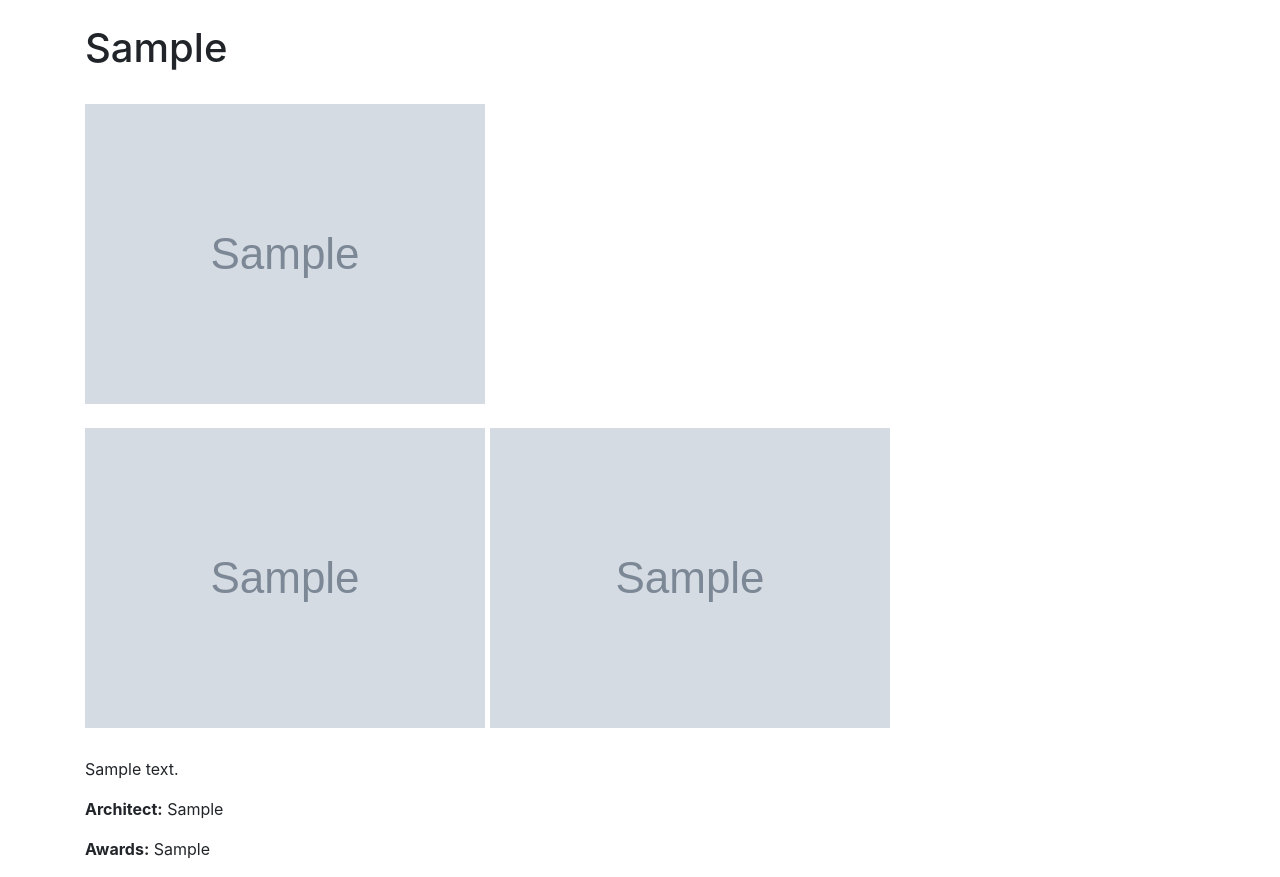
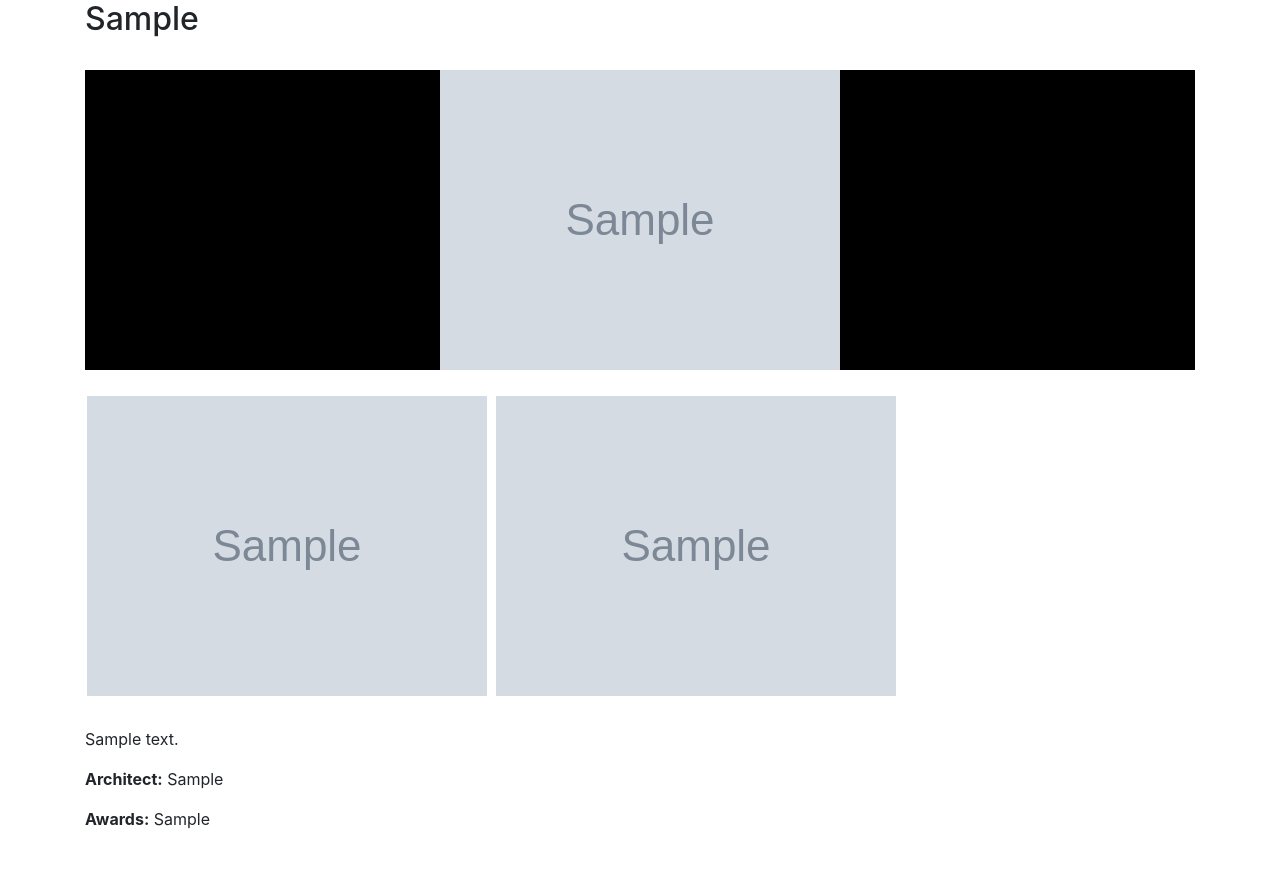
Before and after one commit to robalford/ahi_django, a Django app: a page that uses alford_homes_inc/templates/base.html in a window 1280 px wide. Shown: the part 56-933 px from the top of the page. After the commit the page ends 885 px from the top, so only its background shows below. Run offline with Django 3.2, Linux system fonts and the light colour scheme; tables that the repository leaves empty hold one stand-in row (values such as "Sample post"); grey boxes marked "Sample" are stand-in pictures; some libraries are stand-ins or nearby versions.

Commit message:
Bootstrap carousel for photo gallery
Turned off the auto cycling with the data-interval attribute. Tweaked the photo dimensions in the ImageSpec model fields to get landscape and portrait to align correctly. Center portrait against a black background. Use Font Awesome for prev/next icons and add some css to center controls.

```diff
--- a/alford_homes_inc/static/css/styles.css
+++ b/alford_homes_inc/static/css/styles.css
@@ -1,9 +1,42 @@
 /* Custom styles. Put these here until your get the SASS stuff figured out */
 
+/* Portrait orientation for carousel. Position in center of containing div */
+#project-carousel {
+  background-color: black;
+}
+
+.portrait {
+  margin:0 auto;
+}
+
+
+/* Font Awesome carousel controls. Set halfway up containing div */
+.fa-angle-left {
+  color: white;
+  margin-left: 25px;
+  position: absolute;
+  top: 50%;
+  transform: translateY(-50%);
+}
+
+.fa-angle-right {
+  color: white;
+  margin-left: 95%;
+  position: absolute;
+  top: 50%;
+  transform: translateY(-50%);
+}
+
+/* Thumbnails */
 .thumbnail {
   margin-bottom: 5px;
+  border: 2px solid white;
 }
 
-#thumbnail-hover {
+.thumbnail:hover {
   border: 2px solid #b94a48;
 }
+
+.thumbnail-current {
+  border: 2px solid #b94a48;
+}
--- a/alford_homes_inc/templates/base.html
+++ b/alford_homes_inc/templates/base.html
@@ -18,7 +18,7 @@
     <link rel="stylesheet" href="https://maxcdn.bootstrapcdn.com/bootstrap/4.0.0-alpha.4/css/bootstrap.min.css" integrity="sha384-2hfp1SzUoho7/TsGGGDaFdsuuDL0LX2hnUp6VkX3CUQ2K4K+xjboZdsXyp4oUHZj" crossorigin="anonymous">
 
     <!-- Your stuff: Third-party CSS libraries go here -->
-
+    <script src="https://use.fontawesome.com/6c5c7f44ee.js"></script>
     <!-- This file stores project-specific CSS -->
     <link href="{% static 'css/project.css' %}" rel="stylesheet">
     <link href="{% static 'css/styles.css' %}" rel="stylesheet">
--- a/portfolio/models.py
+++ b/portfolio/models.py
@@ -3,6 +3,7 @@ from django.utils.safestring import mark_safe
 
 from imagekit.models import ImageSpecField
 from imagekit.processors import ResizeToFill, SmartResize
+
 
 class BasePhoto(models.Model):
     PORTRAIT = 'P'
@@ -14,11 +15,11 @@ class BasePhoto(models.Model):
     photo = models.ImageField(upload_to='project_photos/')
     orientation = models.CharField(max_length=1, choices=ORIENTATION_CHOICES)
     portrait = ImageSpecField(source='photo',
-                              processors=[SmartResize(500, 700)],
+                              processors=[ResizeToFill(500, 690)],
                               format='JPEG',
                               options={'quality': 80})
     landscape = ImageSpecField(source='photo',
-                               processors=[SmartResize(1200, 700)],
+                               processors=[ResizeToFill(1125, 700)],
                                format='JPEG',
                                options={'quality': 80})
     thumbnail = ImageSpecField(source='photo',
--- a/portfolio/templates/portfolio/project.html
+++ b/portfolio/templates/portfolio/project.html
@@ -1,18 +1,38 @@
 {% extends 'base.html' %}{% load imagekit %}
 
 {% block content %}
+<h2>{{ project }}</h2>
 <br>
-<h1>{{ project }}</h1>
-<br>
-<div id="main-photo">
-<img src="{% if project.is_landscape %}{{ project.landscape.url }}{% else %}{{ project.portrait.url }}{% endif %}" id="fullsize-photo" class="img-fluid">
+<div id="project-carousel" class="carousel slide" data-ride="carousel" data-interval="0">
+  <div class="carousel-inner" role="listbox">
+    <div class="carousel-item active">
+      <img class="d-block img-fluid {% if not project.is_landscape %}portrait{% endif %}" src="{% if project.is_landscape %}{{ project.landscape.url }}{% else %}{{ project.portrait.url }}{% endif %}" alt="Slide 1">
+    </div>
+    {% for photo in project.photos.all %}
+    <div class="carousel-item">
+      <img class="d-block img-fluid {% if not photo.is_landscape %}portrait{% endif %}" src="{% if photo.is_landscape %}{{ photo.landscape.url }}{% else %}{{ photo.portrait.url }}{% endif %}" alt="Slide {{ forloop.counter }}">
+    </div>
+    {% endfor %}
+  </div>
+    <a class="carousel-control-prev" href="#project-carousel" role="button" data-slide="prev">
+    <i class="fa fa-angle-left fa-4x" aria-hidden="true"></i>
+    <span class="sr-only">Previous</span>
+  </a>
+  <a class="carousel-control-next" href="#project-carousel" role="button" data-slide="next">
+    <i class="fa fa-angle-right fa-4x" aria-hidden="true"></i>
+    <span class="sr-only">Next</span>
+  </a>
 </div>
 <br>
 <div>
+<a href="#project-carousel" data-slide-to="0">
 <img src="{{ project.thumbnail.url }}" id="{{ project.photo }}" class="thumbnail">
+</a>
 {% for photo in project.photos.all %}
-    {# pass the processed fullsize photo url to the data attribute for jquery gallery #}
-    <img src="{{ photo.thumbnail.url }}" data-fullsize="{% if photo.is_landscape %}{{ photo.landscape.url }}{% else %}{{ photo.portrait.url }}{% endif %}" class="thumbnail">
+    {# use bootstrap's data-slide-to attribute to select photos from thumbs #}
+    <a href="#project-carousel" data-slide-to="{{ forloop.counter }}">
+        <img src="{{ photo.thumbnail.url }}" class="thumbnail">
+    </a>
 {% endfor %}
 </div>
 <br>
@@ -26,25 +46,23 @@
 {% block javascript %}{{ block.super }}
 <script>
 $(function () {
-    // show thumbnail border on hover
-    $(".thumbnail").hover(
+    $('.carousel-control-next').hide();
+    $('.carousel-control-prev').hide();
+    $('#project-carousel').hover(
         function () {
-            $(this).attr('id', 'thumbnail-hover');
+            $('.carousel-control-next').show();
+            $('.carousel-control-prev').show();
         },
         function () {
-            $(this).removeAttr('id');
+            $('.carousel-control-next').hide();
+            $('.carousel-control-prev').hide();
         }
     );
-    // show main photo on clicking thumb
+    // show border on current thumb
     $(".thumbnail").on('click',
         function () {
-            var $thumbnail = $(this);
-            $('#main-photo').height($('#fullsize-photo').height()).html(function() {
-                // get the fullsize processed photo url from the thumbnail
-                return '<img src="' + $thumbnail.attr('data-fullsize') + '" id="fullsize-photo" class="img-fluid">';
-            });
-            $('#fullsize-photo').hide();
-            $('#fullsize-photo').fadeIn(700);
+            $('.thumbnail').removeClass('thumbnail-current');
+            $(this).addClass('thumbnail-current');
         }
     );
 });
```
